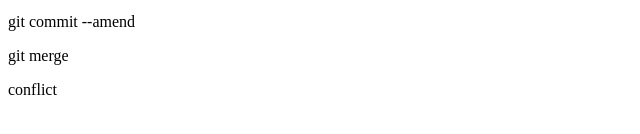
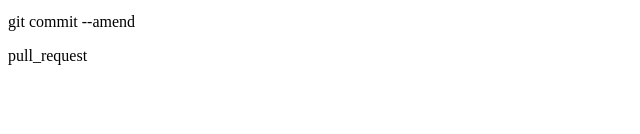
Before and after one commit to saki-matsumoto-btc/git_tutorial, a plain HTML site: page index.html in a window 1280 px wide. Shown: the part 198-332 px from the top of the page, 0-640 px from the left. Drawn offline with Linux system fonts and the light colour scheme.

Commit message:
pull requstを追記

```diff
--- a/index.html
+++ b/index.html
@@ -4,5 +4,4 @@
 <p>git checkout</P>
 <p>git reset</P>
 <p>git commit --amend</p>
-<p>git merge</p>
-<p>conflict</p>
+<p>pull_request</p>
```
